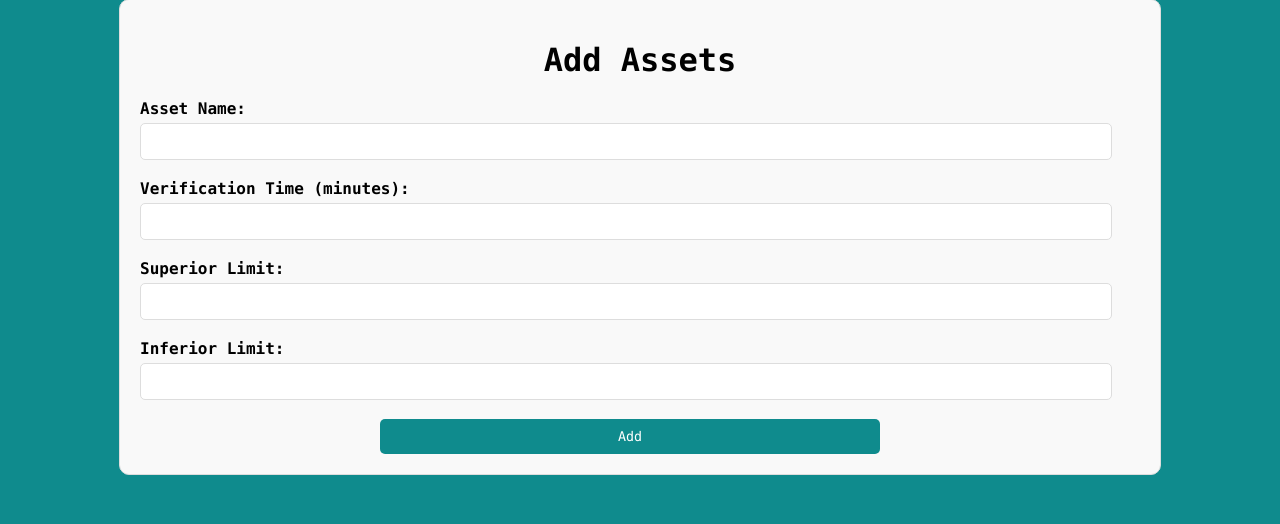
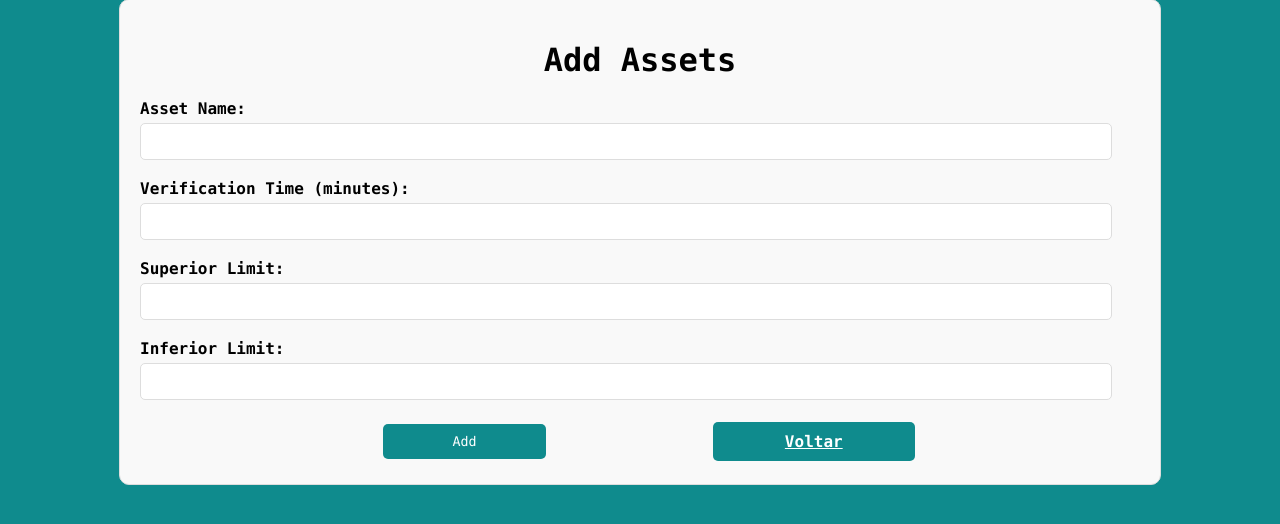
Before and after one commit to Klebaum/Desafio-AT-Python-Django-, a Django app: page /investorapp/add_assets/1/ in a window 1280 px wide. Shown: the part 61-585 px from the top of the page. Run offline with Django 4.2, Linux system fonts and the light colour scheme; lists and menus that the app fills with data are empty.

Commit message:
BackButtons

```diff
--- a/useful2investor/investorapp/static/css/style.css
+++ b/useful2investor/investorapp/static/css/style.css
@@ -25,7 +25,7 @@ body{
 
 .conta2 {
     font-family: 'Lucida Console', Monaco, monospace;
-    max-width: 500px;
+    max-width: 600px;
     margin: auto;
     padding: 20px;
     border: 1px solid #ddd;
@@ -36,6 +36,14 @@ body{
 .tl_assets{
     width: 100%;
     text-align: center;
+}
+
+.tl_remove{
+    width: 80%;
+}
+
+.tl_add{
+    width: 70%;
 }
 
 h1 {
--- a/useful2investor/investorapp/templates/add_assets.html
+++ b/useful2investor/investorapp/templates/add_assets.html
@@ -22,7 +22,11 @@
             <label for="inferior_limit">Inferior Limit:</label>
             <input type="number" step="0.01" id="inferior_limit" name="inferior_limit" required><br><br>
 
-            <input type="submit" value="Add" class="btn2">
+            <table class="tl_add">
+                <tr>
+                    <th><input type="submit" value="Add" class="btn2"></th>
+                    <th><a href="javascript:history.back()" class="btn2">Voltar</a></th>
+                </tr>
         </form>
     </div>
 </body>
```
Also changed, not shown: useful2investor/investorapp/templates/remove_assets.html (+6 -2 lines), useful2investor/db.sqlite3.
